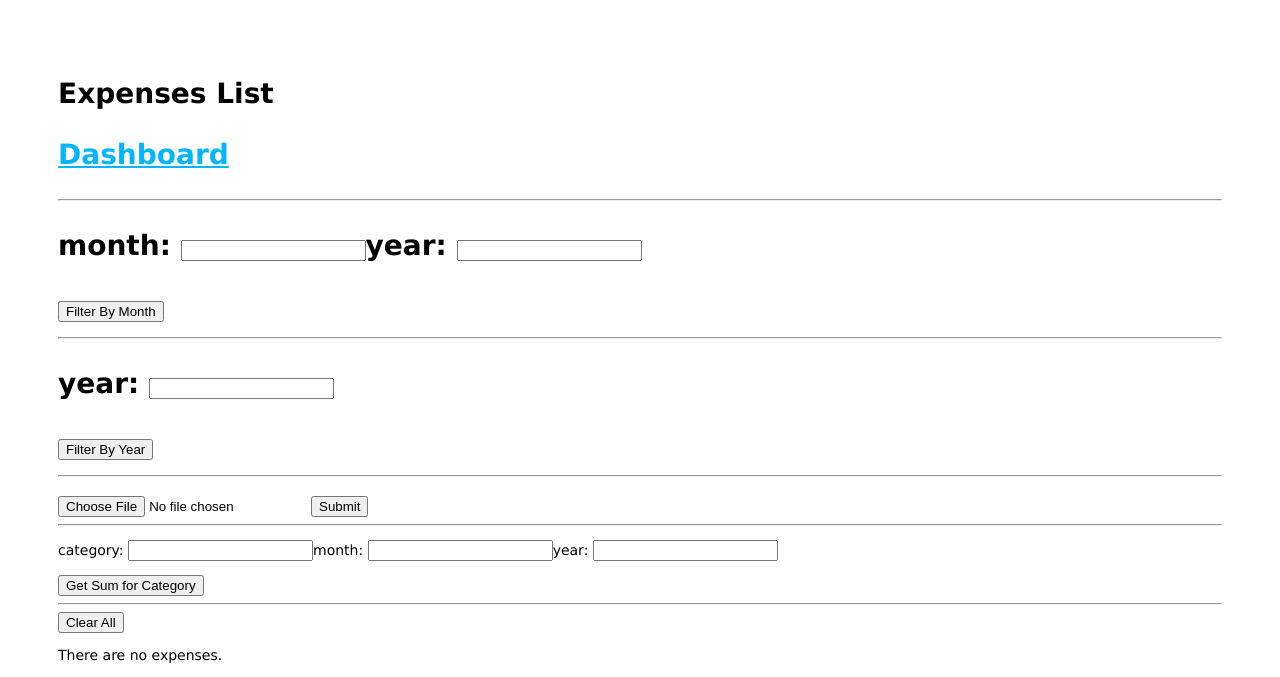
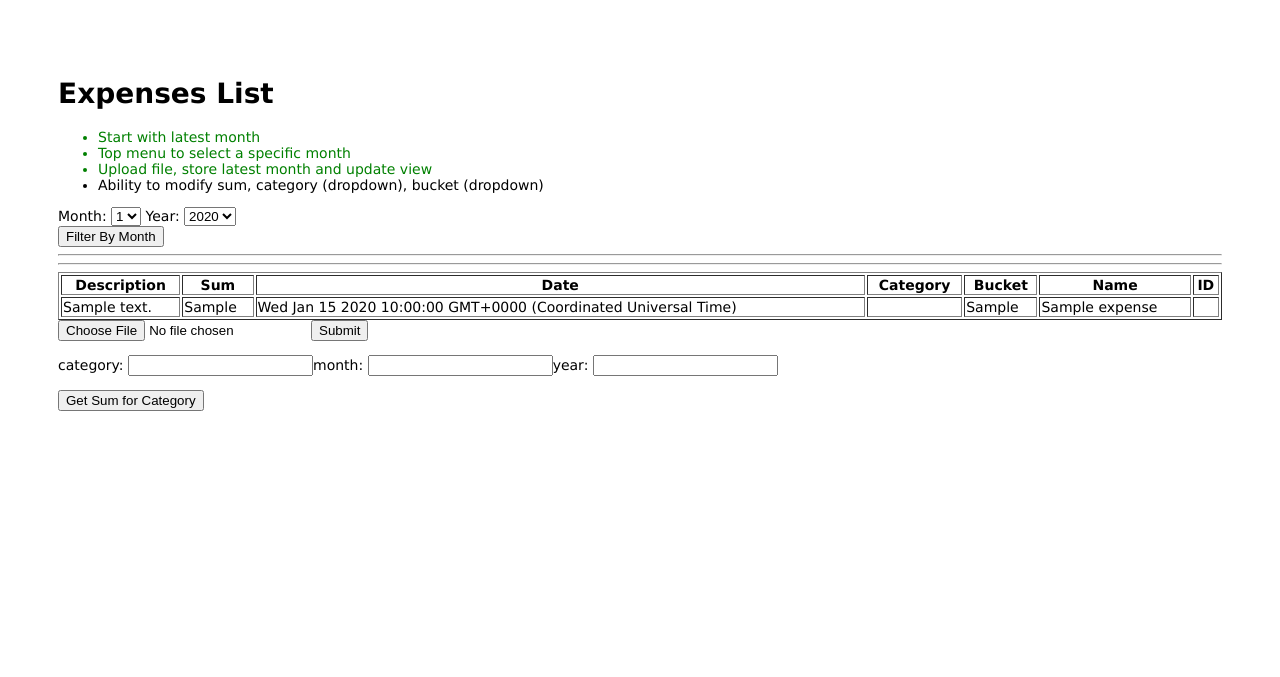
Before and after one commit to catalin-ciobanu/whapparser, a Node server app: page /monthlyView in a window 1280 px wide. Shown: the top 677 px of the page. Run offline with Node 20, Linux system fonts and the light colour scheme; tables that the repository leaves empty or names only in its code hold one stand-in row (values such as "Sample post"); some libraries are stand-ins or nearby versions.

Commit message:
Implemented monthlyView in the right files - controller, pug, routes, repo; also implemented the combobox selection using metadata and showing latest month when no other is given

```diff
--- a/app.js
+++ b/app.js
@@ -28,7 +28,7 @@ app.use(express.urlencoded({ extended: false }));
 app.use(cookieParser());
 app.use(express.static(path.join(__dirname, 'public')));
 
-app.use('/', monthlyViewRouter);
+//app.use('/', monthlyViewRouter);
 app.use('/expenses', expensesRouter); // Add catalog routes to middleware chain.
 app.use('/dashboard', dashboardRouter); // Add catalog routes to middleware chain.
 app.use('/reports', reportsRouter); // Add catalog routes to middleware chain.
--- a/controllers/monthlyViewController.js
+++ b/controllers/monthlyViewController.js
@@ -13,12 +13,13 @@ const monthlyRepo = require('../src/repo/expenseRepo');
 
 // Display list of all Expenses in that month.
 exports.expenses_list_by_month = (req, res) => {
-  monthlyRepo.getExpensesByMonth(req.body.month, req.body.year, function (err, list_expenses) {
+  monthlyRepo.getExpensesByMonth(req.body.month, req.body.year, function (err, list_expenses, meta) {
     if (err) {
-      res.render('error', {error: err});
+      res.render('error', { error: err });
       //return next(err);
     }
-    res.render('expenses', { title: 'Expenses List', expense_list: list_expenses });
+    //trimit titlul, lista de cheltuieli dar si metadata
+    res.render('monthlyView', { title: 'Expenses List', expense_list: list_expenses, metadata: meta });
   });
 };
 
@@ -36,6 +37,6 @@ exports.expense_update_post = (req, res) => {
 exports.load_monthly_expenses_post = (req, res) => {
   var csvData = req.files.filename.data.toString('utf8');
   monthlyRepo.importFromFile(csvData, function () {
-    res.redirect('/');
+    res.redirect('/monthlyView');
   });
 };
--- a/routes/expenses.js
+++ b/routes/expenses.js
@@ -10,10 +10,10 @@ var expense_controller = require('../controllers/expenseController');
 router.get('/allExpenses', expense_controller.expenses_list);
 
 //POST list of expenses from a given month
-router.post('/listByMonth',expense_controller.expenses_list_by_month);
+router.post('/listByMonth', expense_controller.expenses_list_by_month);
 
 //POST list of expenses from a given month
-router.post('/listByYear',expense_controller.expenses_list_by_year);
+router.post('/listByYear', expense_controller.expenses_list_by_year);
 
 //POST sum for a category for a month
 router.post('/sumByCategoryByMonth', expense_controller.sum_by_categby_month);
--- a/routes/monthlyView.js
+++ b/routes/monthlyView.js
@@ -8,6 +8,12 @@ var monthly_view_controller = require('../controllers/monthlyViewController');
 
 // GET list all expenses in this/last month
 router.get('/', monthly_view_controller.expenses_list_by_month);
+
+// POST list all expenses in this/last month
+router.post('/', monthly_view_controller.expenses_list_by_month);
+
+//POST which handles uploading new expenses from a file
+router.post("/load_file", monthly_view_controller.load_monthly_expenses_post);
 
 // POST list of expenses from a given month
 router.post('/monthly/:id',monthly_view_controller.expenses_list_by_month);
--- a/src/repo/expenseRepo.js
+++ b/src/repo/expenseRepo.js
@@ -11,6 +11,7 @@ const importFromFile = function (csvData, cb) {
             newestYear = expensesList[i].expense_date.getFullYear();
         }
     }
+    //ma intorc in view-ul lunar cu ultimele cheltuieli logate
     cb(null, newestMonth, newestYear);
 };
 
@@ -23,19 +24,53 @@ const getAllExpenses = function (cb) {
 };
 
 const getExpensesByMonth = function (month, year, cb) {
-    month = month ? month : new Date().getMonth() + 1;
-    year = year ? year : new Date().getFullYear();
-    var first_day = new Date(year, month - 1, '1');
-    var last_day = new Date(year, month, 0);
-    console.log("first day: " + first_day + "last day: " + last_day);
-    conn.query("SELECT * FROM expenses WHERE (expense_date BETWEEN ? AND ?)", [first_day, last_day],
+    if (!month || !year) { //sunt pe cazul in care vin "default", probabil din alt view
+        getExpensesFromNewestMonth(function (err, rows) {
+            month = rows[0].month;
+            year = rows[0].year;
+            var first_day = new Date(year, month - 1, '1');
+            //ultima zi a unei luni e cu 0 a lunii urmatoare (mai sus am facut -1 pt luna curenta)
+            var last_day = new Date(year, month, 0);
+            //fac refresh in caz ca s-a adaugat o luna sau un an nou
+            conn.refreshMetadata(month, year, function () {
+                conn.query("SELECT * FROM expenses WHERE (expense_date BETWEEN ? AND ?)", [first_day, last_day],
+                    function (err, rows) {
+                        //we pass the expenses for the needed month & year + the metadata
+                        cb(err, rows, conn.metadata);
+                    }
+                );
+            });
+        });
+    } else { //sunt pe cazul in care vin cu luna+an selectate de la comboboxes
+        var first_day = new Date(year, month - 1, '1');
+        var last_day = new Date(year, month, 0);
+        //fac refresh in caz ca s-a adaugat o luna sau un an nou
+        conn.refreshMetadata(month, year, function () {
+            conn.query("SELECT * FROM expenses WHERE (expense_date BETWEEN ? AND ?)", [first_day, last_day],
+                function (err, rows) {
+                    //we pass the expenses for the needed month & year + the metadata
+                    cb(err, rows, conn.metadata);
+                }
+            );
+        });
+    }
+};
+
+/**
+ * Functia asta ma ajuta cand vin pe view fara un request pentru luna+an.
+ * Atunci vreau sa fac display la cele mai proaspete cheltuieli (luna+an cele mai mari)
+ * @param {callback} cb
+ */
+const getExpensesFromNewestMonth = function (cb) {
+    conn.query("select MONTH(MAX(expense_date)) as month, YEAR(MAX(expense_date)) as year from expenses",
         function (err, rows) {
             cb(err, rows);
         }
     );
-};
+}
 
 const getExpensesByYear = function (year, cb) {
+
     var last_day = new Date(year, '12', 0);
     var first_day = new Date(year, '0', '1')
     return Expense.find({
--- a/src/services/db.js
+++ b/src/services/db.js
@@ -1,4 +1,17 @@
 let mysql = require('mysql2');
+
+/** -- script de creare a tabelului
+ * CREATE TABLE expenses(
+    id int NOT NULL PRIMARY KEY AUTO_INCREMENT COMMENT 'Primary Key',
+    description VARCHAR(255),
+    name VARCHAR(255),
+    type VARCHAR(255),
+    bucket VARCHAR(255),
+    sum INT,
+    expense_date DATETIME
+) COMMENT '';
+ALTER TABLE expenses ADD CONSTRAINT unique_expense UNIQUE (description, sum, expense_date, name);
+ */
 
 let connection = mysql.createConnection({
     host: 'localhost',
@@ -11,7 +24,46 @@ connection.connect(function (err) {
     if (err) {
         return console.error('error: ' + err.message);
     }
+    //initializez months si years ca sa le folosesc in view
+    connection.metadata = {
+        months: [],
+        years: []
+    }
     console.log('Connected to the MySQL server.');
+    connection.refreshMetadata(null, null, function () {
+        console.log("Metadata refreshed!");
+    });
+
 });
 
+/**
+ * Metoda asta o folosesc pentru a ma asigura ca intotdeauna am disponibile de selectat toate lunile pentru care am cheltuieli.
+ * Ar trebui apelata de fiecare data cand adaug/sterg cheltuieli (file upload) pentru ca doar atunci pot aparea/disparea luni sau ani noi
+ * @param {Luna selectata pentru a arata in view pentru ce data aratam cheltuielile} month
+ * @param {Luna selectata pentru a arata in view pentru ce data aratam cheltuielile} year
+ * @param {Callback} callback
+ */
+connection.refreshMetadata = function (month, year, callback) {
+    connection.query("SELECT MONTH(expense_date) as months, YEAR(expense_date) as years from expenses group by months, years",
+        function (err, rows) {
+            if (err) {
+                return console.error('error: ' + err.message);
+            }
+            //folosesc Set-uri ca imi vin duplicate din baza de date (poate merita sa mai imbunatatesc scriptul)
+            let monthSet = new Set();
+            let yearSet = new Set();
+            for (var v in rows) {
+                monthSet.add(rows[v].months);
+                yearSet.add(rows[v].years);
+            }
+            //pe metadata nu pot pune Set pentru ca PUG nu stie sa itereze pe ele.
+            connection.metadata.months = Array.from(monthSet);
+            connection.metadata.years = Array.from(yearSet);
+            //tot pe metadata trimit si luna+an selectate
+            connection.metadata.current = { selectedMonth: month, selectedYear: year }
+            callback();
+        }
+    );
+}
+
 module.exports = connection;
--- a/views/monthlyView.pug
+++ b/views/monthlyView.pug
@@ -1,11 +1,62 @@
 extends layout
 
 block content
-  h1= 'This is the Monthly View'
   h1= title
-  ul 'Expenses by Month – upload, edit'
-    li 'Start with latest month'
-    li 'Separate tabs for each month'
-    li 'Top menu to select a specific month'
-    li 'Upload file, store latest month and update view'
-    li 'Ability to modify sum, category (dropdown), bucket (dropdown)'
+  //h2= JSON.stringify(metadata)
+  ul
+    li(style="color:green") Start with latest month
+    li(style="color:green") Top menu to select a specific month
+    li(style="color:green") Upload file, store latest month and update view
+    li Ability to modify sum, category (dropdown), bucket (dropdown)
+  //formul care imi selecteaza luna+an
+  form(action='/monthlyView', method='POST')
+    div
+      | Month:
+      select(name = 'month', value=metadata.current.selectedMonth)
+        each mth in metadata.months
+          option(value=mth selected=(mth==metadata.current.selectedMonth)) #{mth}
+        else
+          p No Months in DB
+      |       Year:
+      select(name = 'year', value=metadata.current.selectedYear)
+        each yr in metadata.years
+          option(value=yr selected=(yr==metadata.current.selectedYear)) #{yr}
+        else
+          p No Years in DB
+    input(type='submit', value='Filter By Month')
+  hr
+  //tabelul cu cheltuieli
+  table(style='width:100%', border='1')
+    th Description
+    th Sum
+    th Date
+    th Category
+    th Bucket
+    th Name
+    th ID
+    each expense in expense_list
+      tr
+        td #{expense.description}
+        td #{expense.sum}
+        td #{expense.expense_date}
+        td #{expense.type}
+        td #{expense.bucket}
+        td #{expense.name}
+        td #{expense._id}
+    else
+      p There are no expenses.
+    hr
+  //formul care imi face upload la fisier
+  form(action="/monthlyVIew/load_file" method="POST" enctype="multipart/form-data")
+    input(type="file" id="myfile" name="filename")
+    input(type="submit")
+  //formul care imi face suma categoriei pe luna
+  form(action="/expenses/sumByCategoryByMonth" method="POST" enctype="multipart/form-data")
+    p
+      | category:
+      input(type='text', name='category', value='')
+      | month:
+      input(type='text', name='month', value='')
+      | year:
+      input(type='text', name='year', value='')
+    input(type='submit', value='Get Sum for Category')
```
Also changed, not shown: src/const/maps.js (+5 -5 lines).
